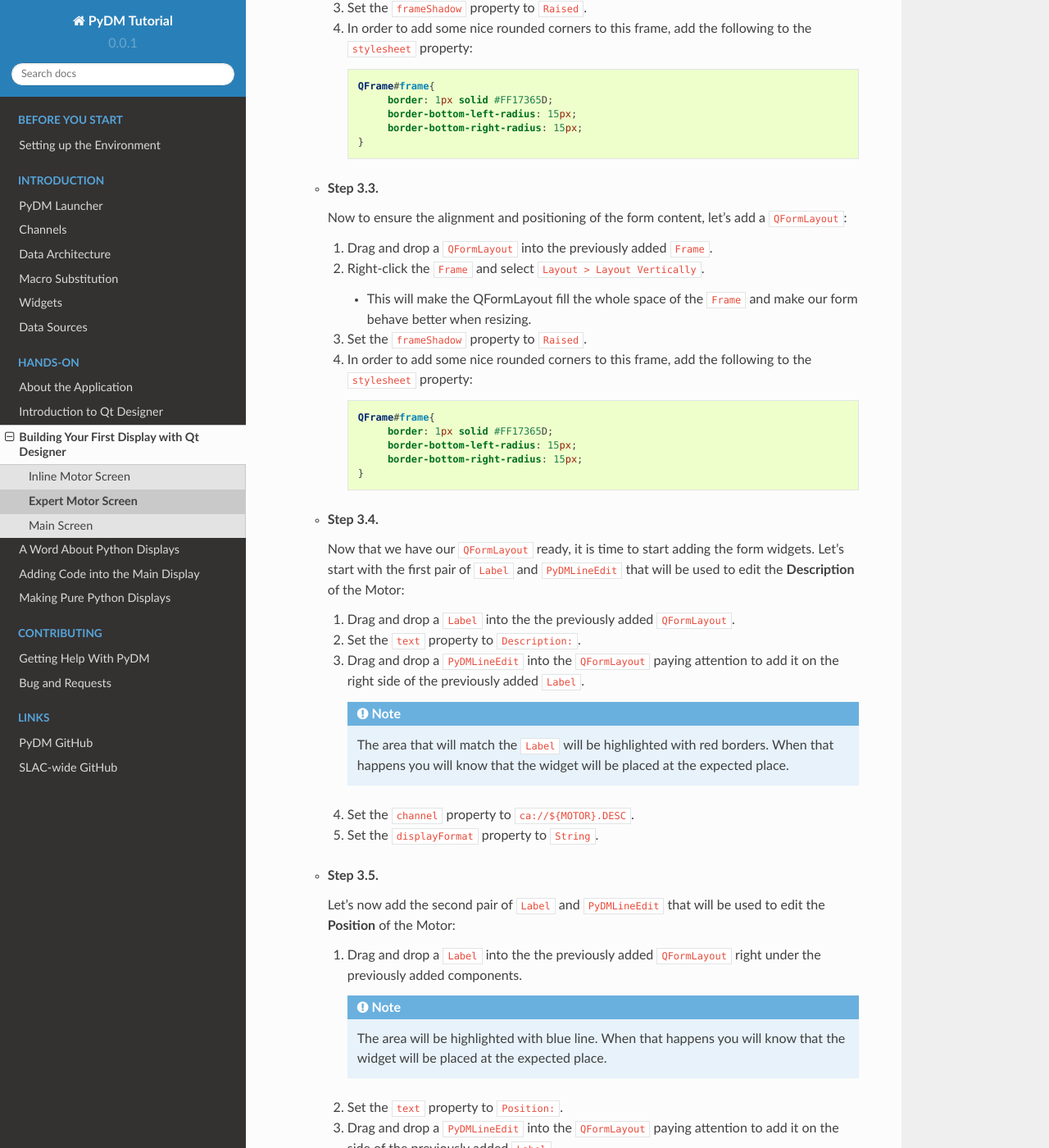
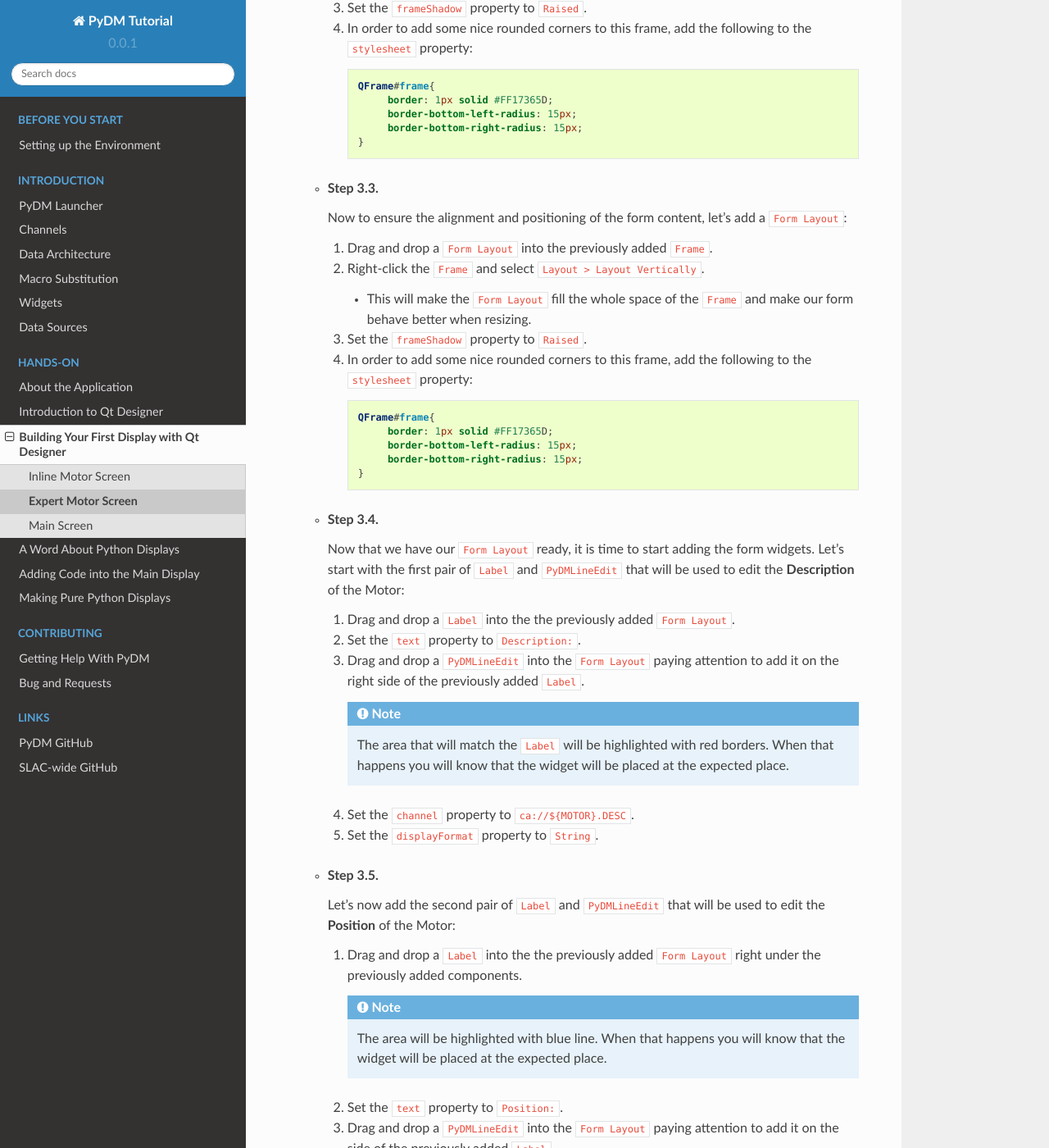
Before and after one commit to slaclab/pydm-tutorial, a Sphinx documentation site: the page built from docs/source/action/designer_expert.rst, in a window 1280 px wide and 1400 px high, scrolled down 2804 px. Shown: the whole window at 82% size. Built offline with Sphinx 7.4.7 and the Read the Docs theme 2.0.0, drawn with Linux system fonts in a browser that asks for light colours; some of the changed text lies outside the part shown.

Commit message:
DOC:Replaced QFormLayout with "Form Layout"
Replacing all designer class references to use search labels. Also,
added missing `` around form layout item for consistency.

```diff
--- a/docs/source/action/designer_expert.rst
+++ b/docs/source/action/designer_expert.rst
@@ -114,12 +114,12 @@
   * **Step 3.3.**
 
     Now to ensure the alignment and positioning of the form content, let's add a
-    ``QFormLayout``:
+    ``Form Layout``:
 
-    #. Drag and drop a ``QFormLayout`` into the previously added ``Frame``.
+    #. Drag and drop a ``Form Layout`` into the previously added ``Frame``.
     #. Right-click the ``Frame`` and select ``Layout > Layout Vertically``.
 
-       - This will make the QFormLayout fill the whole space of the ``Frame``
+       - This will make the ``Form Layout`` fill the whole space of the ``Frame``
          and make our form behave better when resizing.
 
     #. Set the ``frameShadow`` property to ``Raised``.
@@ -136,13 +136,13 @@
 
   * **Step 3.4.**
 
-    Now that we have our ``QFormLayout`` ready, it is time to start adding the form
+    Now that we have our ``Form Layout`` ready, it is time to start adding the form
     widgets. Let's start with the first pair of ``Label`` and ``PyDMLineEdit`` that
     will be used to edit the **Description** of the Motor:
 
-    #. Drag and drop a ``Label`` into the the previously added ``QFormLayout``.
+    #. Drag and drop a ``Label`` into the the previously added ``Form Layout``.
     #. Set the ``text`` property to ``Description:``.
-    #. Drag and drop a ``PyDMLineEdit`` into the ``QFormLayout`` paying attention to
+    #. Drag and drop a ``PyDMLineEdit`` into the ``Form Layout`` paying attention to
        add it on the right side of the previously added ``Label``.
 
        .. note::
@@ -159,7 +159,7 @@
     Let's now add the second pair of ``Label`` and ``PyDMLineEdit`` that
     will be used to edit the **Position** of the Motor:
 
-    #. Drag and drop a ``Label`` into the the previously added ``QFormLayout`` right
+    #. Drag and drop a ``Label`` into the the previously added ``Form Layout`` right
        under the previously added components.
 
        .. note::
@@ -168,7 +168,7 @@
           know that the widget will be placed at the expected place.
 
     #. Set the ``text`` property to ``Position:``.
-    #. Drag and drop a ``PyDMLineEdit`` into the ``QFormLayout`` paying attention to
+    #. Drag and drop a ``PyDMLineEdit`` into the ``Form Layout`` paying attention to
        add it on the side of the previously added ``Label``.
     #. Set the ``channel`` property to ``ca://${MOTOR}.VAL``.
     #. Set the ``displayFormat`` property to ``Decimal``.
@@ -180,10 +180,10 @@
     Let's now add a ``Label``, and this time, a ``PyDMLabel`` that
     will be used to read the **Readback Position** of the Motor:
 
-    #. Drag and drop a ``Label`` into the the previously added ``QFormLayout`` right
+    #. Drag and drop a ``Label`` into the the previously added ``Form Layout`` right
        under the previously added components.
     #. Set the ``text`` property to ``Readback:``.
-    #. Drag and drop a ``PyDMLabel`` to the ``QFormLayout`` paying attention to
+    #. Drag and drop a ``PyDMLabel`` to the ``Form Layout`` paying attention to
        add it on the right side of the previously added ``Label``.
     #. Set the ``channel`` property to ``ca://${MOTOR}.RBV``.
     #. Set the ``displayFormat`` property to ``Decimal``.
@@ -194,10 +194,10 @@
     Let's add another ``Label`` and ``PyDMLineEdit`` pair that will be used
     to edit the **Velocity** of the Motor:
 
-    #. Drag and drop a ``Label`` into the the previously added ``QFormLayout`` right
+    #. Drag and drop a ``Label`` into the the previously added ``Form Layout`` right
        under the previously added components.
     #. Set the ``text`` property to ``Velocity:``.
-    #. Drag and drop a ``PyDMLineEdit`` to the ``QFormLayout`` paying attention to
+    #. Drag and drop a ``PyDMLineEdit`` to the ``Form Layout`` paying attention to
        add it on the side of the previously added ``Label``.
     #. Set the ``channel`` property to ``ca://${MOTOR}.VELO``.
     #. Set the ``displayFormat`` property to ``Decimal``.
@@ -210,10 +210,10 @@
     And now to the last ``Label`` and ``PyDMLineEdit`` pair that will be used
     to edit the **Acceleration** of the Motor:
 
-    #. Drag and drop a ``Label`` into the the previously added ``QFormLayout`` right
+    #. Drag and drop a ``Label`` into the the previously added ``Form Layout`` right
        under the previously added components.
     #. Set the ``text`` property to ``Acceleration:``.
-    #. Drag and drop a ``PyDMLineEdit`` to the ``QFormLayout`` paying attention to
+    #. Drag and drop a ``PyDMLineEdit`` to the ``Form Layout`` paying attention to
        add it on the side of the previously added ``Label``.
     #. Set the ``channel`` property to ``ca://${MOTOR}.ACCL``.
     #. Set the ``displayFormat`` property to ``Decimal``.
```
